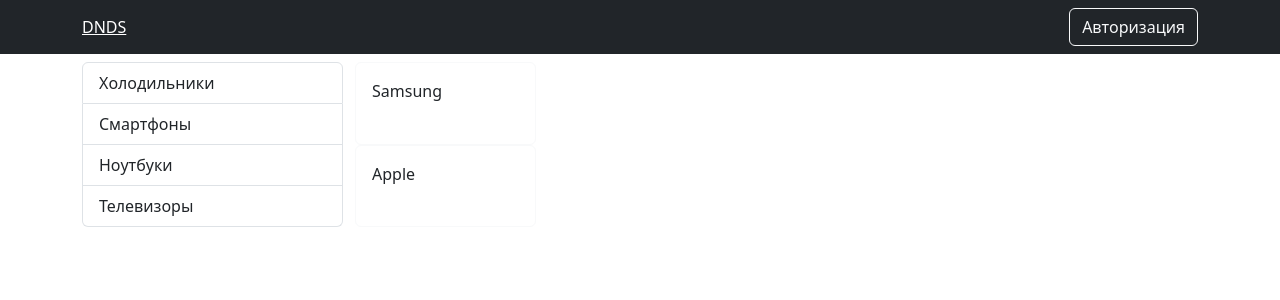
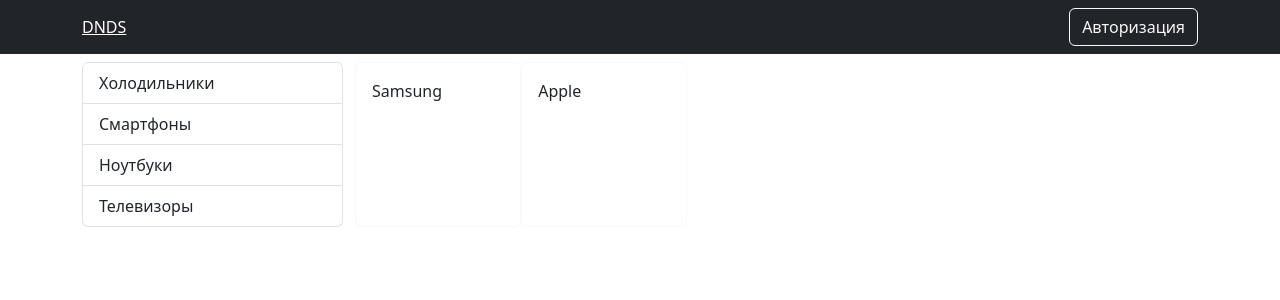
Before and after one commit to k3ssL/online.shop, a React (Create React App) app in the folder client/: page / in a window 1280 px wide. Shown: the top 300 px of the page. Built offline with nearby package versions, Linux system fonts and the light colour scheme.

Commit message:
fix styles

```diff
--- a/client/src/components/BrandBar.tsx
+++ b/client/src/components/BrandBar.tsx
@@ -8,7 +8,7 @@
     const {device} = useContext(Context)
 
     return (
-        <Row className='d-flex'>
+        <Row className='d-flex flex-nowrap' style={{width:"20%"}}>
             {device.brands.map((brand: BrandDto) => (
                 <Card key={brand.id}
                       className='p-3'
```
